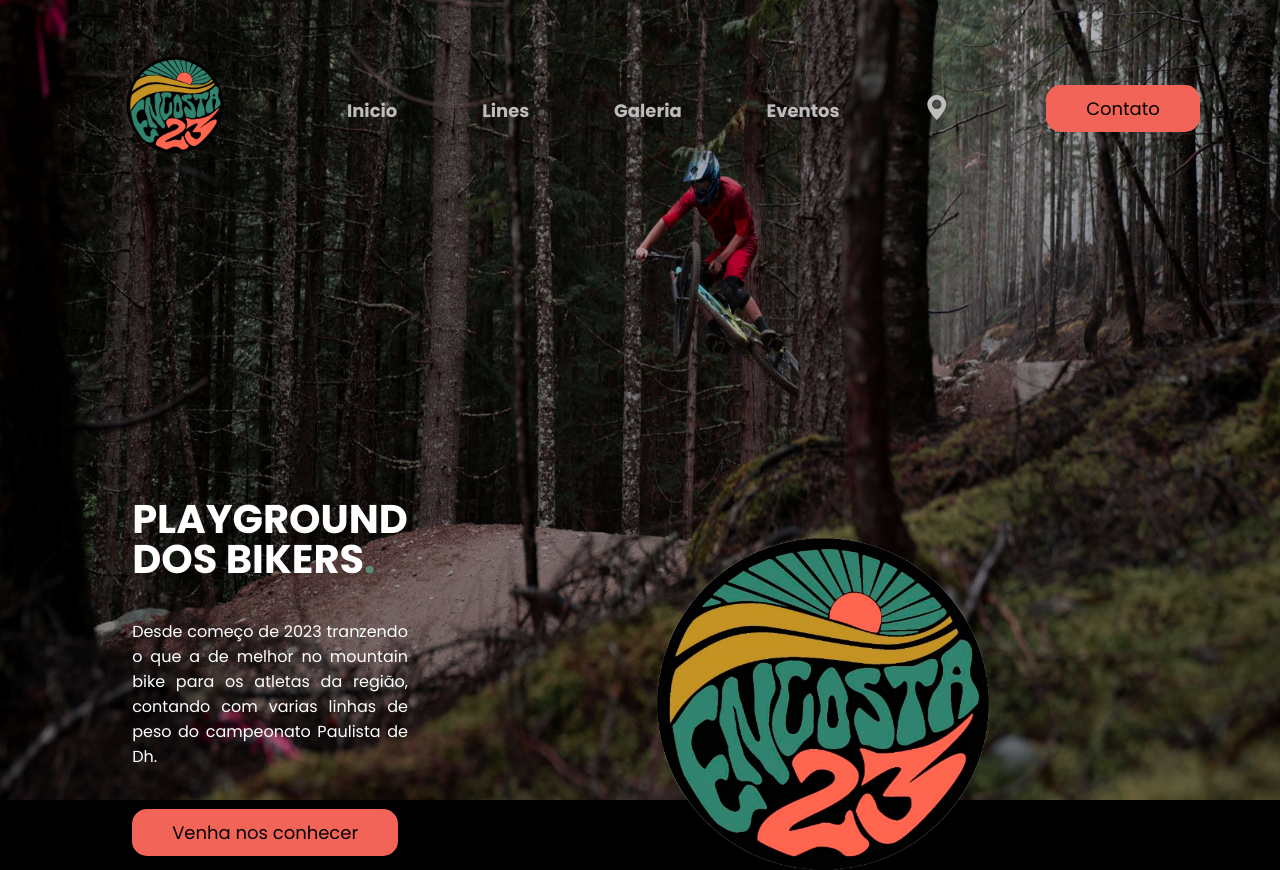
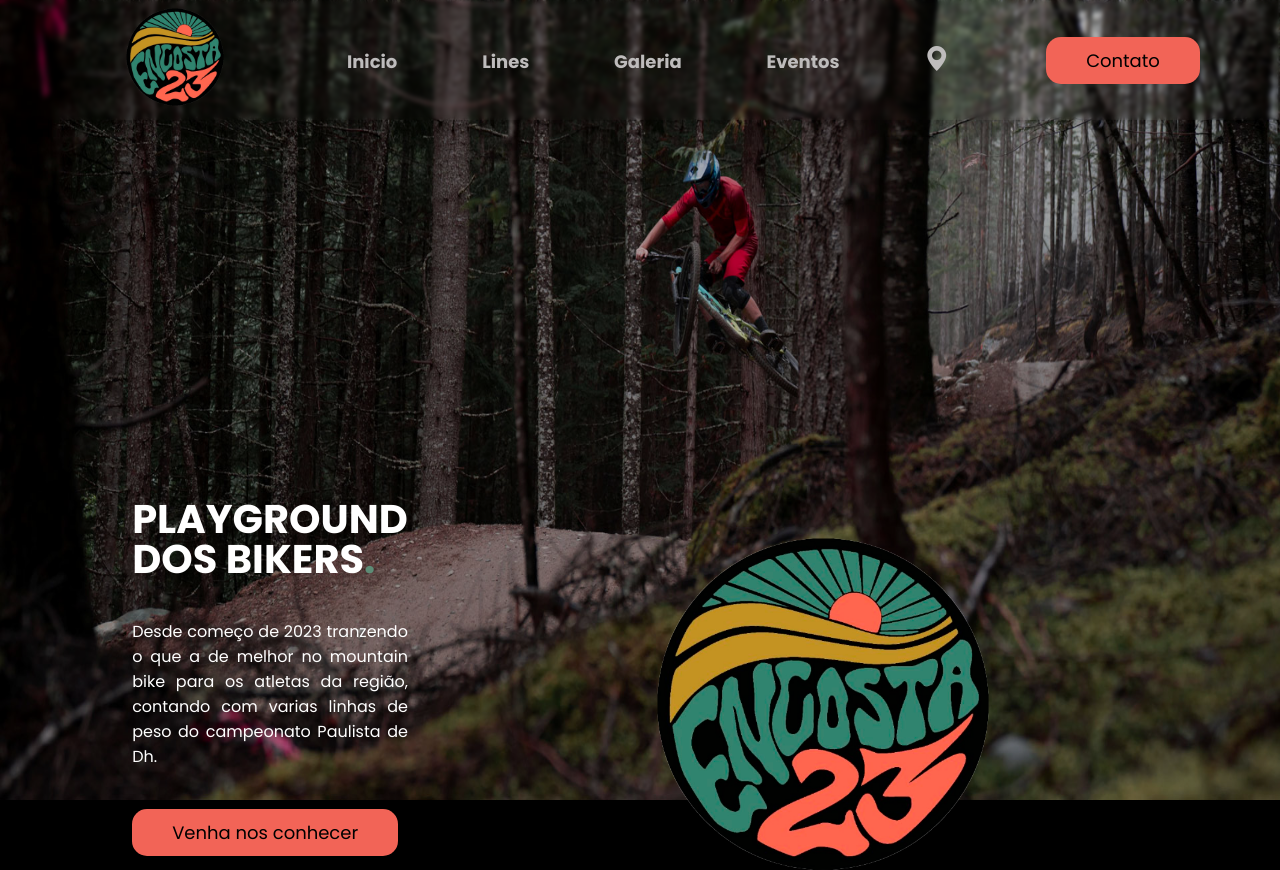
Before and after one commit to EduardoMoraes19/EncostaV2-Oficial, a plain HTML site: page index.html in a window 1280 px wide. Shown: the top 870 px of the page. Drawn offline with nearby package versions, Linux system fonts and the light colour scheme.

Commit message:
Alteração altura/largura header + blur

```diff
--- a/style.css
+++ b/style.css
@@ -50,12 +50,17 @@ header {
   display: flex;
   justify-content: center;
   align-items: center;
+
   padding: 10px ;
-  max-width: 1280px;
-  margin: 0 auto;
+  /* max-width: 1280px; */
+  width: 100%;
+  height: 15%;
+  /* margin: 0 auto; */
   /* border: 2px solid white; */
   position: relative;
   z-index: 10;
+  backdrop-filter: blur(2px);
+  box-shadow: 0px 0px 15px 0px rgba(0, 0, 0, 0.285);
 }
 
 .menu-desktop{
@@ -67,6 +72,7 @@ header {
   height: 40%;
   margin-right: 20px;
   font-size: 18px;
+  /* border: 2px solid rgb(221, 180, 76); */
 }
 
 .menu-desktop.rolagem{
```
